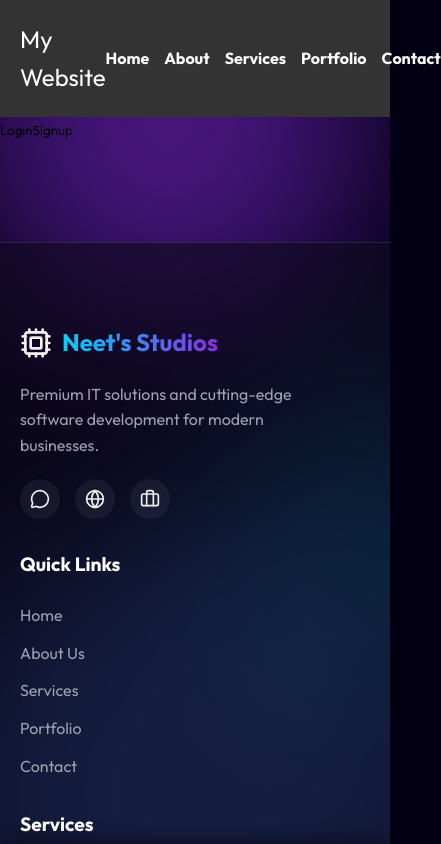
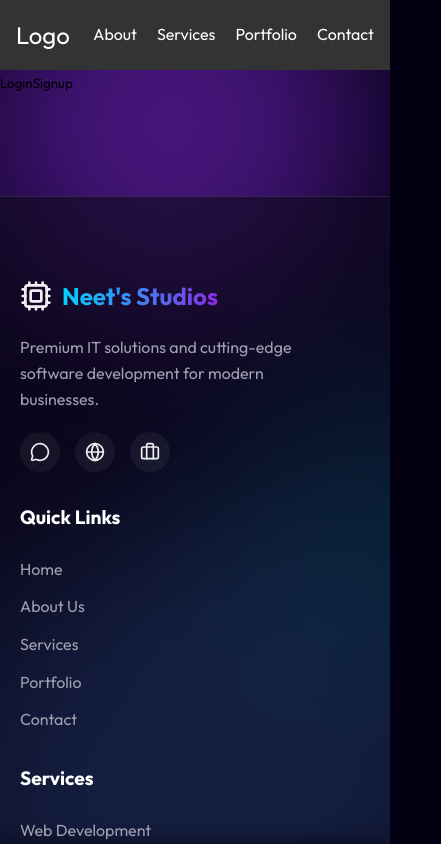
Before and after one commit to kalispidyman/raagneet, a React (Vite) app: page / in a window 390 px wide. Shown: the top 844 px of the page, 441 px wide, since content can reach past the window. Built offline with nearby package versions, Linux system fonts and the light colour scheme.

Commit message:
Fix Navbar component layout and styles for better responsiveness and appearance.

```diff
--- a/src/components/Navbar.css
+++ b/src/components/Navbar.css
@@ -2,27 +2,19 @@
     display: flex;
     justify-content: space-between;
     align-items: center;
-    padding: 20px;
+    padding: 1rem;
     background-color: #333;
-}
-
-.navbar-logo {
-    font-size: 24px;
     color: white;
 }
 
-.navbar-links {
-    list-style: none;
-    display: flex;
-    gap: 15px;
+.navbar-logo a {
+    color: white;
+    text-decoration: none;
+    font-size: 1.5rem;
 }
 
-.navbar-links li a {
+.navbar-links a {
+    color: white;
     text-decoration: none;
-    color: white;
-    font-weight: bold;
+    margin-left: 20px;
 }
-
-.navbar-links li a:hover {
-    text-decoration: underline;
-}
--- a/src/components/Navbar.jsx
+++ b/src/components/Navbar.jsx
@@ -4,14 +4,15 @@ import './Navbar.css';
 const Navbar = () => {
     return (
         <nav className="navbar">
-            <div className="navbar-logo">My Website</div>
-            <ul className="navbar-links">
-                <li><a href="/">Home</a></li>
-                <li><a href="/about">About</a></li>
-                <li><a href="/services">Services</a></li>
-                <li><a href="/portfolio">Portfolio</a></li>
-                <li><a href="/contact">Contact</a></li>
-            </ul>
+            <div className="navbar-logo">
+                <a href="/">Logo</a>
+            </div>
+            <div className="navbar-links">
+                <a href="/about">About</a>
+                <a href="/services">Services</a>
+                <a href="/portfolio">Portfolio</a>
+                <a href="/contact">Contact</a>
+            </div>
         </nav>
     );
 }
```
